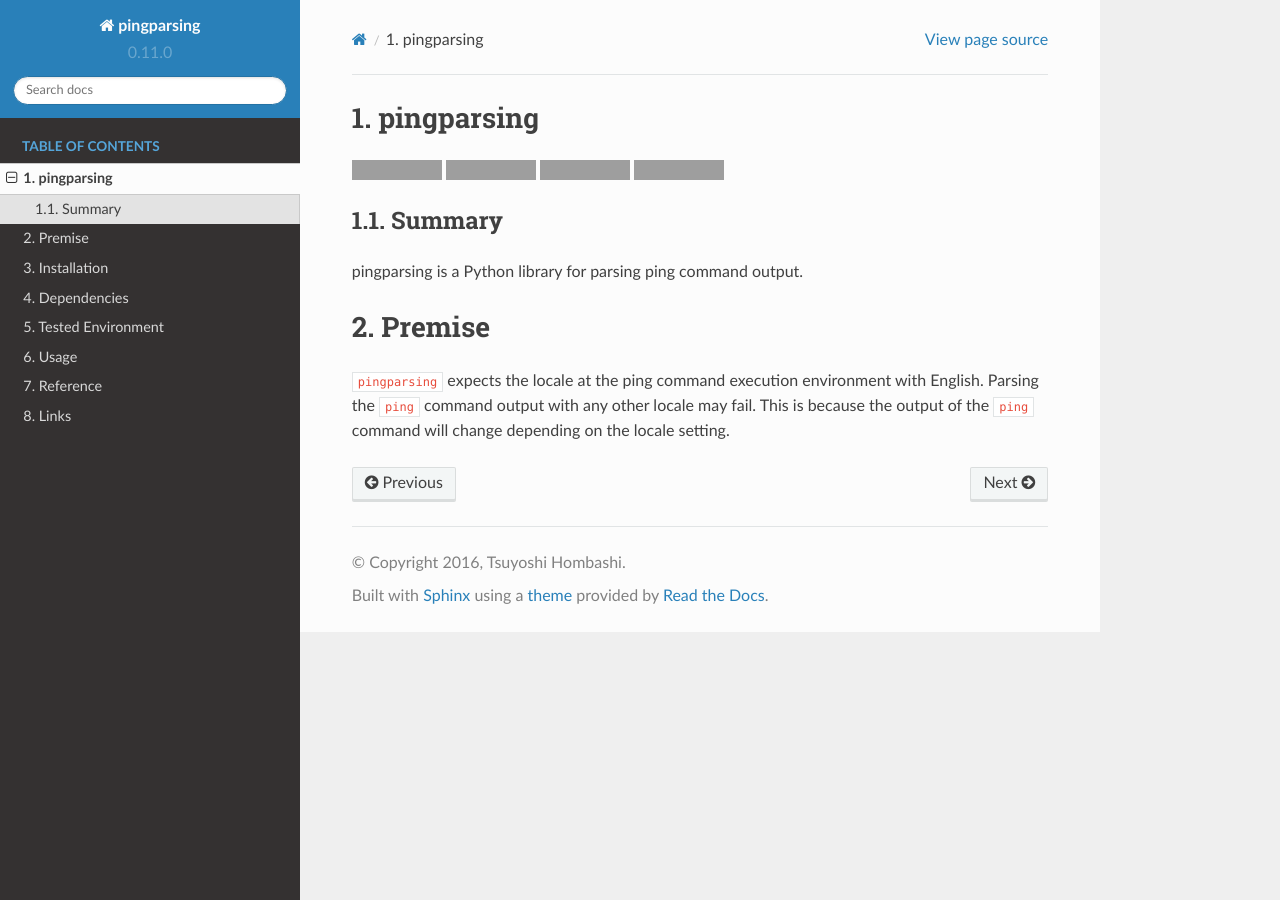
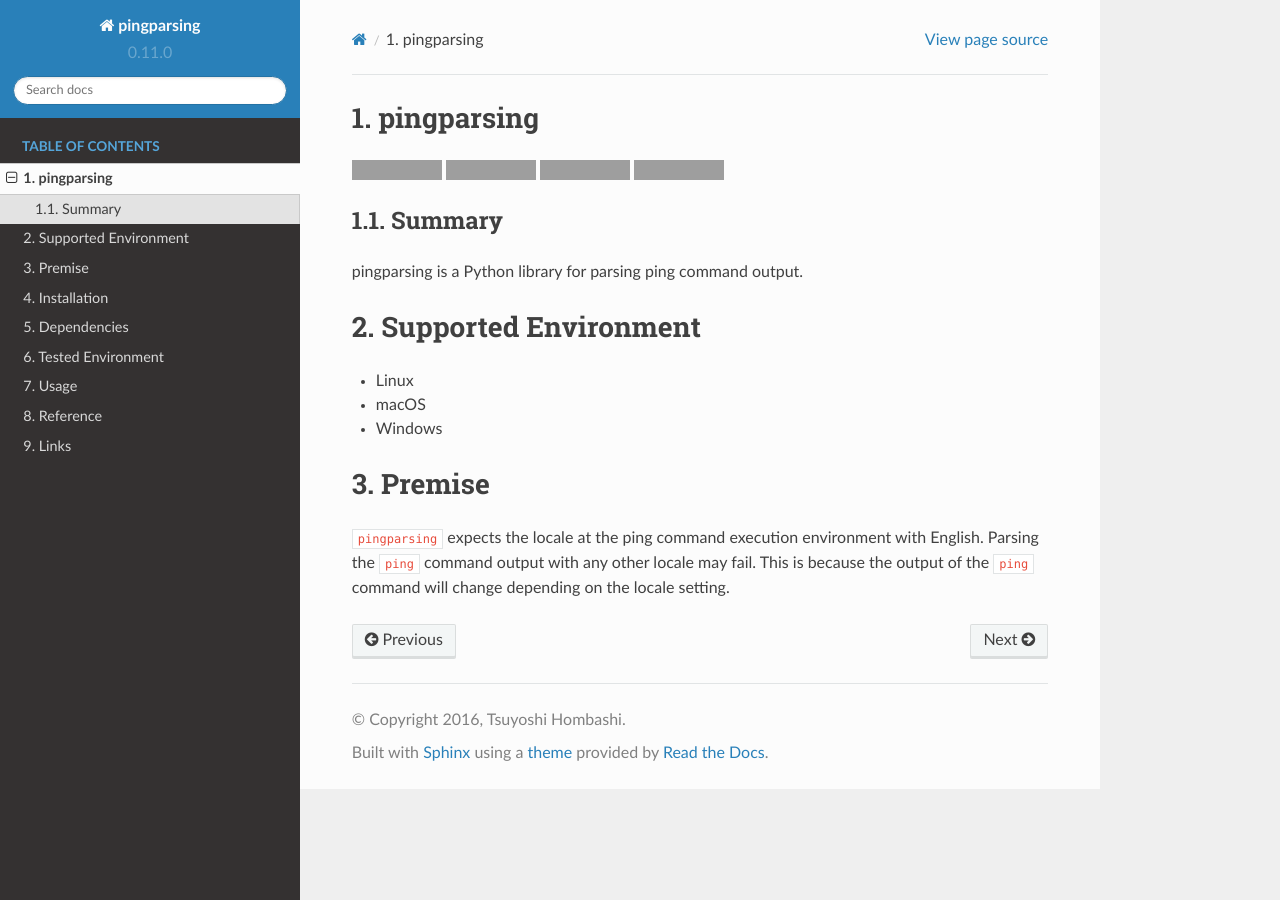
Before and after one commit to thombashi/pingparsing, a Sphinx documentation site: the page built from docs/pages/introduction/index.rst, in a window 1280 px wide. Built offline with Sphinx 7.4.7 and the Read the Docs theme 2.0.0, drawn with Linux system fonts in a browser that asks for light colours; pages that are not in the unit, such as notebooks, are missing from menus; grey boxes are pictures that could not be loaded.

Commit message:
Update docs

```diff
--- a/docs/make_readme.py
+++ b/docs/make_readme.py
@@ -38,6 +38,7 @@ def main():
 
     maker.write_file(
         maker.doc_page_root_dir_path.joinpath("installation.rst"))
+    maker.write_introduction_file("supported_environment.txt")
     maker.write_file(
         maker.doc_page_root_dir_path.joinpath("introduction/premise.txt"))
 
--- a/docs/pages/introduction/index.rst
+++ b/docs/pages/introduction/index.rst
@@ -8,5 +8,5 @@ Summary
 -------
 
 .. include:: summary.txt
-
+.. include:: supported_environment.txt
 .. include:: premise.txt
--- /dev/null
+++ b/docs/pages/introduction/supported_environment.txt
@@ -0,0 +1,5 @@
+Supported Environment
+============================
+- Linux
+- macOS
+- Windows
--- a/docs/pages/usage/index.rst
+++ b/docs/pages/usage/index.rst
@@ -188,8 +188,8 @@ Example: Windows environment
 
 Recommended ping command execution
 ~~~~~~~~~~~~~~~~~~~~~~~~~~~~~~~~~~
-The following methods are recommended to execute ``ping`` command for parsing.
-These commands include an operation that the locale setting change to English temporarily.
+The following methods are recommended to execute ``ping`` command to get the output for parsing.
+These commands include an operation that changes the locale setting to English temporarily.
 
 Linux
 ^^^^^
```
